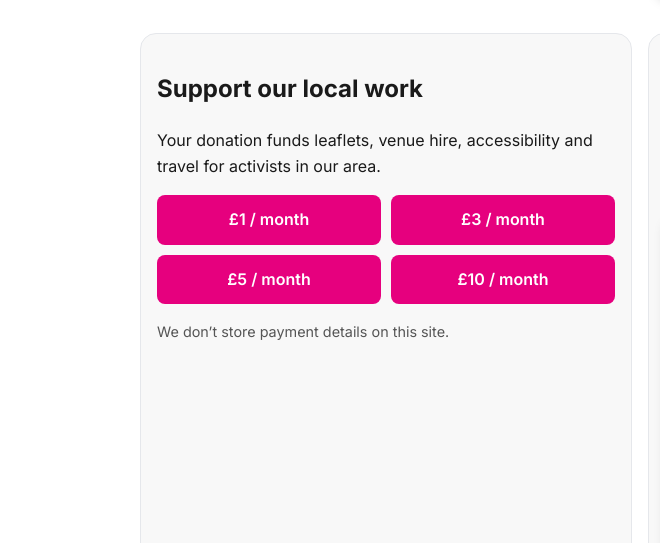
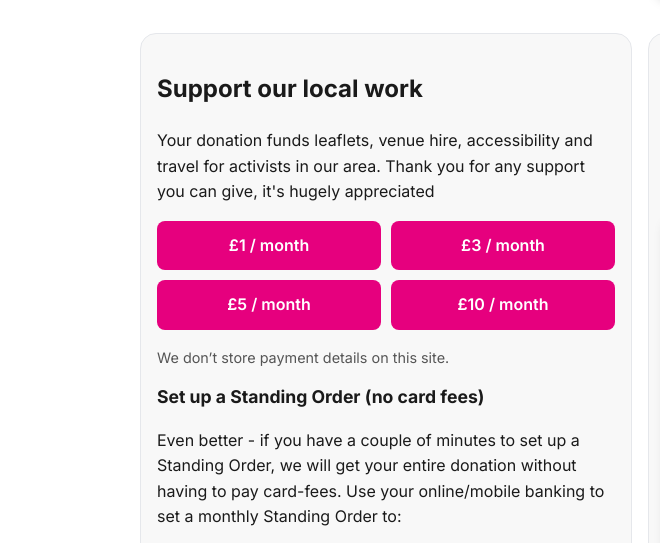
Before and after one commit to abiclairegraham/SUTR_Cambs_website, a plain HTML site: page index.html in a window 1280 px wide. Shown: the part 669-1212 px from the top of the page, 0-660 px from the left. Drawn offline with nearby package versions, Linux system fonts and the light colour scheme.

Commit message:
Adding the Standing Order bit back in index.html

```diff
--- a/index.html
+++ b/index.html
@@ -426,7 +426,7 @@
       <div class="grid cols-2">
         <div class="card">
           <h2>Support our local work</h2>
-          <p>Your donation funds leaflets, venue hire, accessibility and travel for activists in our area.</p>
+          <p>Your donation funds leaflets, venue hire, accessibility and travel for activists in our area. Thank you for any support you can give, it's hugely appreciated</p>
 
           <div class="donate-grid">
             <a class="btn magenta" href="https://buy.stripe.com/7sY9AS9dY78ubtZ3RC7Vm00" target="_blank" rel="noopener">£1 / month</a>
@@ -436,9 +436,9 @@
           </div>
 
           <p class="small muted">We don’t store payment details on this site.</p>
-          <!-- REMOVE SO FOR NOW
+          <!-- REMOVE SO FOR NOW -->
           <h3>Set up a Standing Order (no card fees)</h3>
-          <p>Use your online/mobile banking to set a monthly Standing Order to:</p>
+          <p> Even better - if you have a couple of minutes to set up a Standing Order, we will get your entire donation without having to pay card-fees. Use your online/mobile banking to set a monthly Standing Order to:</p>
           <ul class="bank-details">
             <li><strong>Account name:</strong> Cambridge Stand Up to Racism</li>
             <li><strong>Bank:</strong>  Metro Bank </li>
@@ -447,7 +447,7 @@
             <li><strong>Reference:</strong> <code>SUTR YourName Postcode</code> (e.g. <code>SUTR A.Smith CB1</code>)</li>
           </ul>
           <p class="muted small">After you set it up, please <a href="mailto:standuptoracism.cambridge@gmail.com?subject=Standing%20Order%20setup">email us</a> your name, amount and reference so we can say thanks and keep records.</p>
-          -->
+
         </div>
         <style>
           /* donation grid layout */
```
